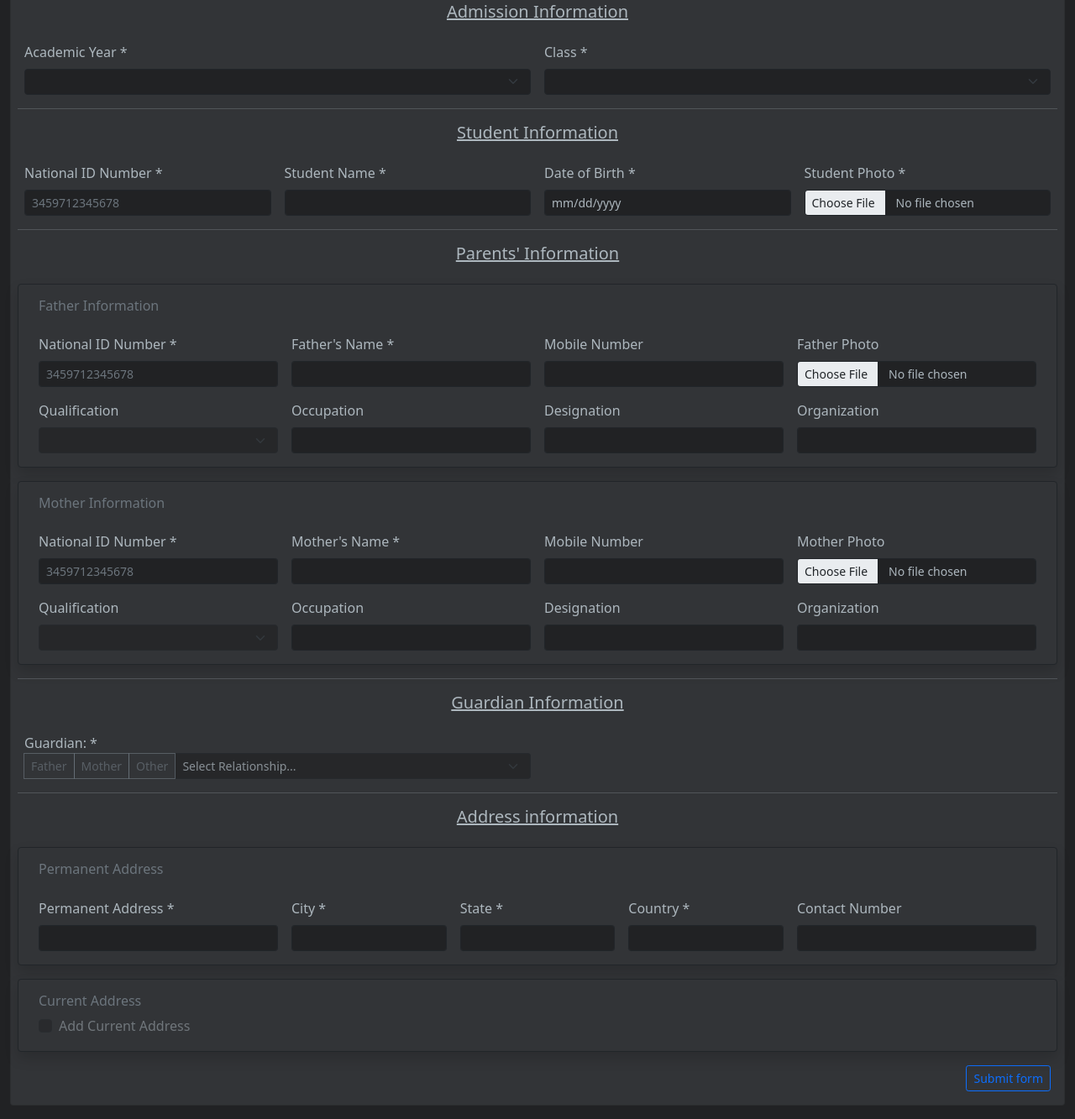
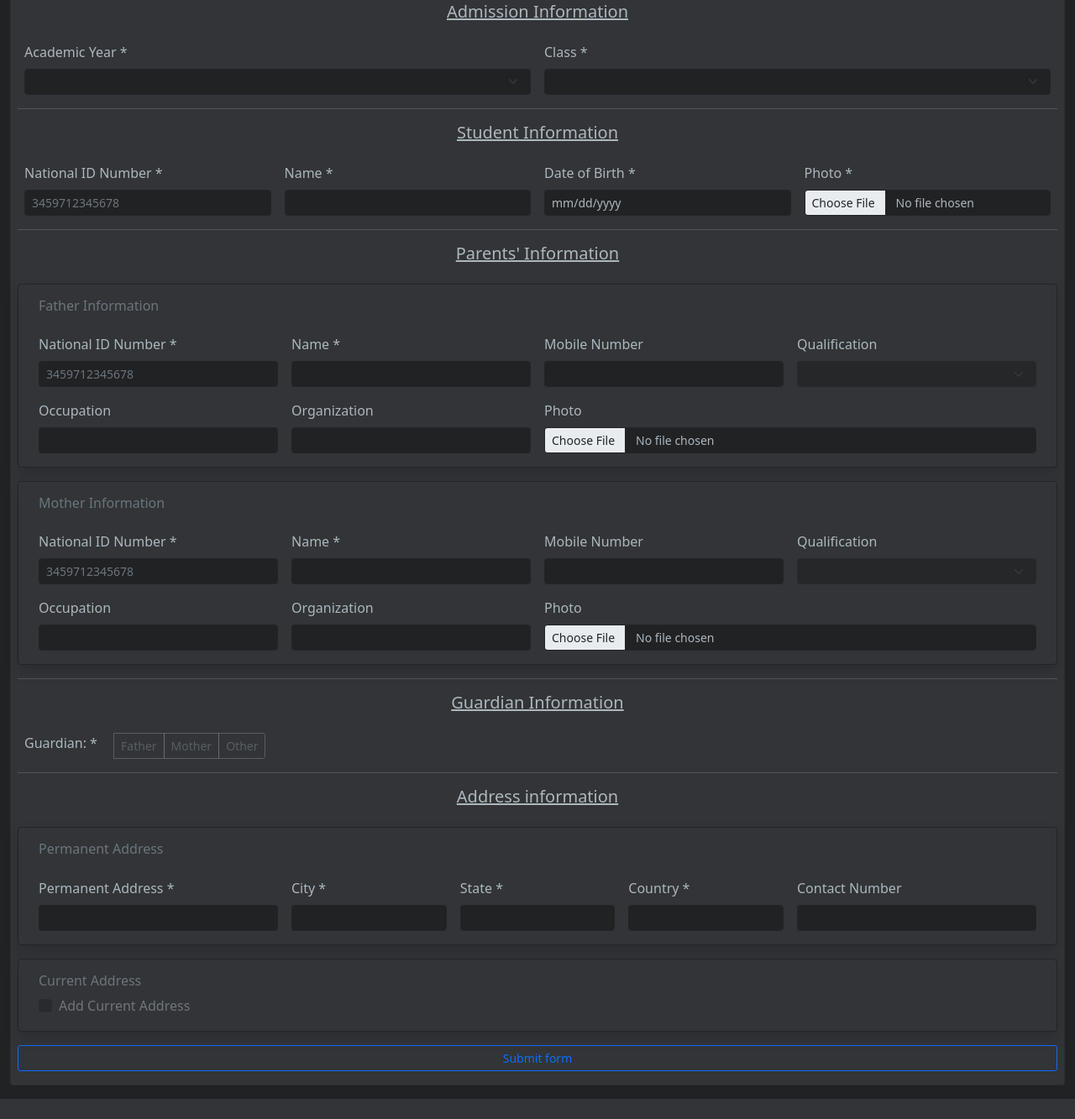
Before and after one commit to NumanNaseerNomi/NOMi.DAS.LMS, a PHP site: page / in a window 1280 px wide. Shown: the part 404-1737 px from the top of the page at 84% size. After the commit the page ends 1713 px from the top, so only its background shows below. Run offline with PHP 8.4, Linux system fonts and the light colour scheme.

Commit message:
Update admissionForm.php

```diff
--- a/NOMi/iDAS/components/admissionForm.php
+++ b/NOMi/iDAS/components/admissionForm.php
@@ -27,7 +27,7 @@
 				<input type="text" class="form-control form-control-sm bgDarkBlack border-dark fcLightBlack" id="studentNID" placeholder="3459712345678" size="13" pattern="[0-9]{13}" onchange="disableOnInvalid('studentNID','requiredStudentNID');" required>
 			</div>
 			<div class="col-md-3">
-				<label for="studentName" class="form-label">Student Name *</label>
+				<label for="studentName" class="form-label">Name *</label>
 				<input type="text" class="form-control form-control-sm bgDarkBlack border-dark fcLightBlack requiredStudentNID" id="studentName" required disabled>
 			</div>
 			<div class="col-md-3">
@@ -35,7 +35,7 @@
 				<input type="date" class="form-control form-control-sm bgDarkBlack border-dark fcLightBlack requiredStudentNID" id="studentDOB" required disabled>
 			</div>
 			<div class="col-md-3">
-				<label for="studentPhoto" class="form-label">Student Photo *</label>
+				<label for="studentPhoto" class="form-label">Photo *</label>
 				<input type="file" class="custom-file-input form-control form-select-sm bgDarkBlack border-dark fcLightBlack requiredStudentNID" accept=".jpg, .jpeg" id="studentPhoto" required disabled>
 			</div>
 			<hr class="mb-0"/>
@@ -49,16 +49,12 @@
 							<input type="text" class="form-control form-control-sm bgDarkBlack border-dark fcLightBlack requiredStudentNID" id="fatherNID" placeholder="3459712345678" size="13" pattern="[0-9]{13}" onchange="disableOnInvalid('fatherNID','requiredFatherNID');" required disabled>
 						</div>
 						<div class="col-md-3">
-							<label for="fatherName" class="form-label">Father's Name *</label>
+							<label for="fatherName" class="form-label">Name *</label>
 							<input type="text" class="form-control form-control-sm bgDarkBlack border-dark fcLightBlack requiredFatherNID" id="fatherName" required disabled>
 						</div>
 						<div class="col-md-3">
 							<label for="fatherMobileNumber" class="form-label">Mobile Number</label>
 							<input type="text" class="form-control form-control-sm bgDarkBlack border-dark fcLightBlack requiredFatherNID" id="fatherMobileNumber"  disabled>
-						</div>
-						<div class="col-md-3">
-							<label for="fatherPhoto" class="form-label">Father Photo</label>
-							<input type="file" class="custom-file-input form-control form-select-sm bgDarkBlack border-dark fcLightBlack requiredFatherNID" accept=".jpg, .jpeg" id="fatherPhoto"  disabled>
 						</div>
 						<div class="col-md-3">
 							<label for="fatherQualification" class="form-label">Qualification</label>
@@ -74,12 +70,12 @@
 							<input type="text" class="form-control form-control-sm bgDarkBlack border-dark fcLightBlack requiredFatherNID" id="fatherOccupation" disabled>
 						</div>
 						<div class="col-md-3">
-							<label for="fatherDesignation" class="form-label">Designation</label>
-							<input type="text" class="form-control form-control-sm bgDarkBlack border-dark fcLightBlack requiredFatherNID" id="fatherDesignation" disabled>
-						</div>
-						<div class="col-md-3">
 							<label for="fatherOrganization" class="form-label">Organization</label>
 							<input type="text" class="form-control form-control-sm bgDarkBlack border-dark fcLightBlack requiredFatherNID" id="fatherOrganization" disabled>
+						</div>
+						<div class="col-md-6">
+							<label for="fatherPhoto" class="form-label">Photo</label>
+							<input type="file" class="custom-file-input form-control form-select-sm bgDarkBlack border-dark fcLightBlack requiredFatherNID" accept=".jpg, .jpeg" id="fatherPhoto"  disabled>
 						</div>
 					</div>
 				</div>
@@ -93,16 +89,12 @@
 							<input type="text" class="form-control form-control-sm bgDarkBlack border-dark fcLightBlack requiredStudentNID" id="motherNID" placeholder="3459712345678" size="13" pattern="[0-9]{13}" onchange="disableOnInvalid('motherNID','requiredMotherNID');" required disabled>
 						</div>
 						<div class="col-md-3">
-							<label for="motherName" class="form-label">Mother's Name *</label>
+							<label for="motherName" class="form-label">Name *</label>
 							<input type="text" class="form-control form-control-sm bgDarkBlack border-dark fcLightBlack requiredMotherNID" id="motherName" required disabled>
 						</div>
 						<div class="col-md-3">
 							<label for="motherMobileNumber" class="form-label">Mobile Number</label>
 							<input type="text" class="form-control form-control-sm bgDarkBlack border-dark fcLightBlack requiredMotherNID" id="motherMobileNumber" disabled>
-						</div>
-						<div class="col-md-3">
-							<label for="motherPhoto" class="form-label">Mother Photo</label>
-							<input type="file" class="custom-file-input form-control form-select-sm bgDarkBlack border-dark fcLightBlack requiredMotherNID" accept=".jpg, .jpeg" id="motherPhoto" disabled>
 						</div>
 						<div class="col-md-3">
 							<label for="motherQualification" class="form-label">Qualification</label>
@@ -118,12 +110,12 @@
 							<input type="text" class="form-control form-control-sm bgDarkBlack border-dark fcLightBlack requiredMotherNID" id="motherOccupation" disabled>
 						</div>
 						<div class="col-md-3">
-							<label for="motherDesignation" class="form-label">Designation</label>
-							<input type="text" class="form-control form-control-sm bgDarkBlack border-dark fcLightBlack requiredMotherNID" id="motherDesignation" disabled>
-						</div>
-						<div class="col-md-3">
 							<label for="motherOrganization" class="form-label">Organization</label>
 							<input type="text" class="form-control form-control-sm bgDarkBlack border-dark fcLightBlack requiredMotherNID" id="motherOrganization" disabled>
+						</div>
+						<div class="col-md-6">
+							<label for="motherPhoto" class="form-label">Photo</label>
+							<input type="file" class="custom-file-input form-control form-select-sm bgDarkBlack border-dark fcLightBlack requiredMotherNID" accept=".jpg, .jpeg" id="motherPhoto" disabled>
 						</div>
 					</div>
 				</div>
@@ -131,20 +123,14 @@
 			<hr class="mb-0"/>
 			<h5 class="text-center text-decoration-underline">Guardian Information</h5>
 			<div class="col-md-6">
-				<label class="form-check-label">Guardian: * &emsp;</label>
 				<div class="input-group input-group-sm">
+					<label class="form-check-label pb-0">Guardian: * &emsp;</label>
 					<input type="radio" class="btn-check requiredFatherNID" name="guardianOptions" id="guardianFather" data-bs-toggle="collapse" data-bs-target="#collapseGuardian" aria-expanded="false" aria-controls="collapseGuardian" onclick="disableGroup('guardianFather', 'isGuardian');" required disabled>
 					<label class="btn btn-outline-secondary" for="guardianFather">Father</label>
 					<input type="radio" class="btn-check requiredMotherNID" name="guardianOptions" id="guardianMother" data-bs-toggle="collapse" data-bs-target="#collapseGuardian" aria-expanded="false" aria-controls="collapseGuardian" onclick="disableGroup('guardianMother', 'isGuardian');" disabled>
 					<label class="btn btn-outline-secondary" for="guardianMother">Mother</label>
-					<input type="radio" class="btn-check requiredStudentNID" name="guardianOptions" id="guardianOther" data-bs-toggle="collapse" data-bs-target="#collapseGuardian" aria-expanded="false" aria-controls="collapseGuardian" onclick="disableGroup('guardianMother', 'isGuardian', false);" disabled>
+					<input type="radio" class="btn-check requiredStudentNID" name="guardianOptions" id="guardianOther" onclick="disableGroup('guardianMother', 'isGuardian');" onchange="if (this.form.guardianOther.checked == true) {document.getElementById('collapseGuardian').classList.add('show');}" disabled>
 					<label class="btn btn-outline-secondary" for="guardianOther">Other</label>
-					<select class="form-select bgDarkBlack border-dark fcLightBlack requiredStudentNID" id="guardianRelationship" onclick="disableGroup('guardianMother', 'isGuardian'); false" onfocus="this.form.guardianOther.checked = true" onchange="disableOnInvalid('guardianRelationship','requiredGuardianRelationship');" required disabled>
-						<option selected disabled>Select Relationship...</option>
-						<option value="">Uncle</option>
-						<option value="">Ant</option>
-						<option value="">Matric</option>
-					</select>
 				</div>
 			</div>
 			<div class="collapse" id="collapseGuardian">
@@ -154,16 +140,21 @@
 						<input type="text" class="form-control form-control-sm bgDarkBlack border-dark fcLightBlack isGuardian requiredGuardianRelationship" id="guardianNID" placeholder="3459712345678" size="13" pattern="[0-9]{13}" required disabled>
 					</div>
 					<div class="col-md-3">
-						<label for="guardianName" class="form-label">Guardian's Name *</label>
+						<label for="guardianName" class="form-label">Name *</label>
 						<input type="text" class="form-control form-control-sm bgDarkBlack border-dark fcLightBlack isGuardian requiredGuardianRelationship" id="guardianName" required disabled>
+					</div>
+					<div  class="col-md-3">
+						<label for="guardianRelationship" class="form-label">Relationship *</label>
+						<select class="form-select form-select-sm bgDarkBlack border-dark fcLightBlack isGuardian requiredGuardianRelationship" id="guardianRelationship" required disabled>
+							<option selected disabled></option>
+							<option value="">Uncle</option>
+							<option value="">Ant</option>
+							<option value="">Matric</option>
+						</select>
 					</div>
 					<div class="col-md-3">
 						<label for="guardianMobileNumber" class="form-label">Mobile Number</label>
 						<input type="text" class="form-control form-control-sm bgDarkBlack border-dark fcLightBlack isGuardian requiredGuardianRelationship" id="guardianMobileNumber" disabled>
-					</div>
-					<div class="col-md-3">
-						<label for="guardianPhoto" class="form-label">Guardian Photo</label>
-						<input type="file" class="custom-file-input form-control form-select-sm bgDarkBlack border-dark fcLightBlack isGuardian requiredGuardianRelationship" accept=".jpg, .jpeg" id="guardianPhoto" disabled>
 					</div>
 					<div class="col-md-3">
 						<label for="guardianQualification" class="form-label">Qualification</label>
@@ -179,12 +170,12 @@
 						<input type="text" class="form-control form-control-sm bgDarkBlack border-dark fcLightBlack isGuardian requiredGuardianRelationship" id="guardianOccupation" disabled>
 					</div>
 					<div class="col-md-3">
-						<label for="guardianOccupation" class="form-label">Designation</label>
-						<input type="text" class="form-control form-control-sm bgDarkBlack border-dark fcLightBlack isGuardian requiredGuardianRelationship" id="guardianOccupation" disabled>
+						<label for="guardianOrganization" class="form-label">Organization</label>
+						<input type="text" class="form-control form-control-sm bgDarkBlack border-dark fcLightBlack isGuardian requiredGuardianRelationship" id="guardianOrganization" disabled>
 					</div>
 					<div class="col-md-3">
-						<label for="guardianOrganization" class="form-label">Organization</label>
-						<input type="text" class="form-control form-control-sm bgDarkBlack border-dark fcLightBlack isGuardian requiredGuardianRelationship" id="guardianOrganization" disabled>
+						<label for="guardianPhoto" class="form-label">Photo</label>
+						<input type="file" class="custom-file-input form-control form-select-sm bgDarkBlack border-dark fcLightBlack isGuardian requiredGuardianRelationship" accept=".jpg, .jpeg" id="guardianPhoto" disabled>
 					</div>
 				</div>
 			</div>
@@ -252,13 +243,10 @@
 					</div>
 				</div>
 			</div>
-			<div class="col-12">
-				<button class="btn btn-outline-primary btn-sm float-end" type="submit">Submit form</button>
-			</div>
+			<button class="btn btn-outline-primary btn-sm float-end" type="submit">Submit form</button>
 		</form>
 	</div>
 </div>
-
 <script type="text/javascript">
 function disableGroup(inputObj, targerObjs, isTrue = true)
 {
@@ -290,8 +278,6 @@ function disableGroup(inputObj, targerObjs, isTrue = true)
 		}
 	}
 }
-
-
 function disableOnInvalid(inputObj, targerObjs, isTrue = true)
 {
 	var inputObject = document.getElementById(inputObj);
@@ -322,5 +308,4 @@ function disableOnInvalid(inputObj, targerObjs, isTrue = true)
 		}
 	}
 }
-
 </script>
```
